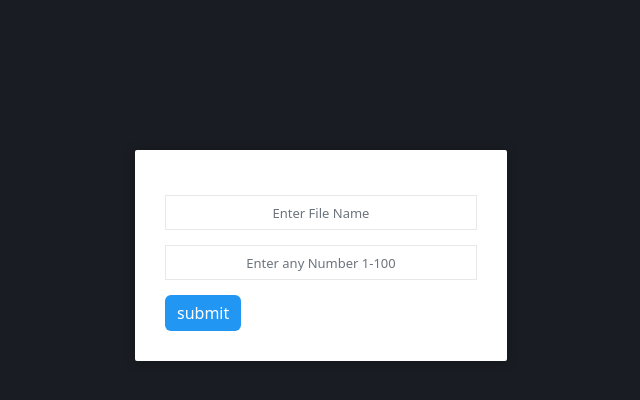
After one commit to ajithev400/celery_project, a Django app: template celery_project/example/templates/example/main.html in a window 1280 px wide. The commit adds this page. Shown: the top 400 px of the page, without its empty margins (319-959 px from the left). Run offline with Django 4.2, Linux system fonts and the light colour scheme; the template is opened without the code that fills it, so the values that code supplies are empty; parts of the project's set-up code (start-up, migrations or seed data) failed here and were passed over; some libraries are stand-ins or nearby versions.

Commit message:
ui created

```diff
--- a/celery_project/celery_project/settings.py
+++ b/celery_project/celery_project/settings.py
@@ -120,6 +120,10 @@ USE_TZ = True
 
 STATIC_URL = 'static/'
 
+STATICFILES_DIRS = [
+    BASE_DIR / 'static/'
+]
+
 # Default primary key field type
 # https://docs.djangoproject.com/en/4.1/ref/settings/#default-auto-field
 
--- a/celery_project/example/admin.py
+++ b/celery_project/example/admin.py
@@ -1,4 +1,4 @@
 from django.contrib import admin
-from .models import Celery_model
+from .models import Celery_log
 # Register your models here.
-admin.site.register(Celery_model)
+admin.site.register(Celery_log)
--- /dev/null
+++ b/celery_project/example/static/style.css
@@ -0,0 +1,226 @@
+body{
+    overflow: hidden;
+    height: 100%;
+    background: #191c22;
+    padding: 0;
+    margin-top:150px;
+}
+.lc-block {
+    margin-left: auto;
+    margin-right: auto;
+    background: #fff;
+    border-radius: 2px;
+    position: relative;
+    padding: 45px 30px 30px;
+}
+
+.lc-block.toggled {
+    -webkit-animation-name: fadeInUp;
+    animation-name: fadeInUp;
+    -webkit-animation-duration: .3s;
+    animation-duration: .3s;
+    -webkit-animation-fill-mode: both;
+    animation-fill-mode: both;
+    z-index: 10;
+}
+.lc-block .form-control {
+    text-align: center;
+}
+.lcb-float {
+    width: 60px;
+    height: 60px;
+    background: #fff;
+    border-radius: 50%;
+    box-shadow: 0 -10px 19px rgba(0, 0, 0, .38);
+    position: absolute;
+    top: -35px;
+    left: 50%;
+    margin-left: -30px;
+}
+.lcb-float img {
+    width: 100%;
+    height: 100%;
+    border-radius: 50%;
+    padding: 4px;
+}
+.lcb-float i {
+    color: #333;
+    font-size: 25px;
+    line-height: 60px;
+}
+.lcb-lockscreen {
+    position: relative;
+}
+.lcb-lockscreen .form-control {
+    padding-right: 35px;
+}
+.lcb-lockscreen .lcbl-btn {
+    background-color: #2196F3;
+    position: absolute;
+    top: 0;
+    right: 0;
+    width: 30px;
+    color: #fff;
+    font-size: 15px;
+    height: 27px;
+    margin: 4px;
+    line-height: 26px;
+    border-radius: 2px;
+}
+.login-navigation {
+    list-style: none;
+    padding: 0;
+    margin: 0;
+    position: absolute;
+    width: 100%;
+    left: 0;
+    bottom: -45px;
+}
+.login-navigation>li {
+    display: inline-block;
+    margin: 0 2px;
+    -webkit-transition: all;
+    -o-transition: all;
+    transition: all;
+    -webkit-transition-duration: 150ms;
+    transition-duration: 150ms;
+    cursor: pointer;
+    vertical-align: top;
+    color: #fff;
+    line-height: 16px;
+    min-width: 16px;
+    min-height: 16px;
+    -webkit-backface-visibility: hidden;
+    -moz-backface-visibility: hidden;
+    backface-visibility: hidden;
+}
+#footer, #footer .f-menu>li>a {
+    color: #a2a2a2;
+}
+.login-navigation>li>span {
+    opacity: 0;
+    filter: alpha(opacity=0);
+}
+.login-navigation>li:not(:hover) {
+    font-size: 0;
+    border-radius: 100%
+}
+.login-navigation>li:hover {
+    border-radius: 10px;
+    padding: 0 5px;
+    font-size: 8px;
+}
+.login-navigation>li:hover>span {
+    opacity: 1;
+    filter: alpha(opacity=100);
+}
+.lcb-float {
+    width: 60px;
+    height: 60px;
+    background: #fff;
+    border-radius: 50%;
+    box-shadow: 0 -10px 19px rgba(0,0,0,.38);
+    position: absolute;
+    top: -35px;
+    left: 50%;
+    margin-left: -30px;
+    text-align:center;
+}
+.lcb-float i {
+    color: #333;
+    font-size: 25px;
+    line-height: 60px;
+}
+.zmdi {
+    display: inline-block;
+    font: normal normal normal 14px/1 'Material-Design-Iconic-Font';
+    font-size: inherit;
+    text-rendering: auto;
+    -webkit-font-smoothing: antialiased;
+    -moz-osx-font-smoothing: grayscale;
+}
+.cr-alt label {
+    position: relative;
+    padding-left: 28px;
+}
+.form-group {
+    margin-bottom: 15px;
+}
+.c-gray {
+    color: #9e9e9e!important;
+}
+.form-control {
+    -webkit-transition: all;
+    -o-transition: all;
+    transition: all;
+    -webkit-transition-duration: .3s;
+    transition-duration: .3s;
+    resize: none;
+    box-shadow: 0 0 0 40px transparent!important;
+    border-radius: 0;
+}
+.form-control {
+    width: 100%;
+    height: 35px;
+    padding: 6px 12px;
+    background-color: #fff;
+    border: 1px solid #e8e8e8;
+    -webkit-box-shadow: inset 0 1px 1px rgba(0,0,0,.075);
+}
+.form-control, output {
+    font-size: 13px;
+    line-height: 1.42857143;
+    color: #9e9e9e;
+    display: block;
+}
+.lc-block {
+    box-shadow: 0 1px 11px rgba(0, 0, 0, .27);
+}
+.lc-block, .login-content:after {
+    vertical-align: middle;
+    display: inline-block;
+}
+.btn:not(.btn-alt) {
+    border: 0;
+}
+.btn-primary.active, .btn-primary.focus, .btn-primary:active, .btn-primary:focus,
+.btn-primary:hover, .open>.dropdown-toggle.btn-primary {
+    color: #fff;
+    background-color: #1791f2;
+    border-color: #0d87e9;
+}
+.btn-primary {
+    color: #fff;
+    background-color: #2196f3;
+    border-color: #0d8aee;
+}
+
+
+.mail-seccess {
+    text-align: center;
+	background: #fff;
+	border-top: 1px solid #eee;
+}
+.mail-seccess .success-inner {
+	display: inline-block;
+}
+.mail-seccess .success-inner h1 {
+	font-size: 100px;
+	text-shadow: 3px 5px 2px #3333;
+	color: #006DFE;
+	font-weight: 700;
+}
+.mail-seccess .success-inner h1 span {
+	display: block;
+	font-size: 25px;
+	color: #333;
+	font-weight: 600;
+	text-shadow: none;
+	margin-top: 20px;
+}
+.mail-seccess .success-inner p {
+	padding: 20px 15px;
+}
+.mail-seccess .success-inner .btn{
+	color:#fff;
+}
--- a/celery_project/example/templates/example/index.html
+++ b/celery_project/example/templates/example/index.html
@@ -1,14 +1,22 @@
 <!DOCTYPE html>
+{% load static %}
 <html lang="en">
 <head>
     <meta charset="UTF-8">
     <meta http-equiv="X-UA-Compatible" content="IE=edge">
     <meta name="viewport" content="width=device-width, initial-scale=1.0">
-    <title>Document</title>
+    <!-- CSS only -->
+    <link href="https://cdn.jsdelivr.net/npm/bootstrap@5.2.1/dist/css/bootstrap.min.css" rel="stylesheet"
+    integrity="sha384-iYQeCzEYFbKjA/T2uDLTpkwGzCiq6soy8tYaI1GyVh/UjpbCx/TYkiZhlZB6+fzT" crossorigin="anonymous">
+    <link href="https://maxcdn.bootstrapcdn.com/font-awesome/4.3.0/css/font-awesome.min.css" rel="stylesheet">
+    <link rel="stylesheet" href="{% static 'style.css' %}">
+    <title>Celery_Task</title>
 </head>
 <body>
-    <h1>Clery</h1>
-    <h1>Clery</h1>
-    <h1>Clery</h1><h1>Clery</h1>
+    {% block content %}
+
+	{% endblock content %}
+<script src="https://cdn.jsdelivr.net/npm/bootstrap@5.2.1/dist/js/bootstrap.bundle.min.js"
+    integrity="sha384-u1OknCvxWvY5kfmNBILK2hRnQC3Pr17a+RTT6rIHI7NnikvbZlHgTPOOmMi466C8" crossorigin="anonymous"></script>
 </body>
 </html>
--- /dev/null
+++ b/celery_project/example/templates/example/main.html
@@ -0,0 +1,24 @@
+{% extends 'example/index.html' %}
+{% load static %}
+{% block content %}
+<div class="container d-flex">
+
+
+    <form method="post" class="lc-block col-md-4 col-md-offset-4 toggled" id="l-login">
+        {% csrf_token %}
+
+        <div class="form-group">
+            <input type="text" name="file_name" class="form-control" placeholder="Enter File Name">
+        </div>
+        <div class="form-group">
+            <input type="text" name="count" class="form-control" placeholder="Enter any Number 1-100">
+        </div>
+        <div class="clearfix"></div>
+        <button type="submit" class="btn btn-block btn-primary btn-float m-t-25">submit</button>
+    </form>
+
+
+
+</div>
+
+{% endblock %}
--- a/celery_project/example/urls.py
+++ b/celery_project/example/urls.py
@@ -2,5 +2,6 @@ from django.urls import path
 from .import views
 
 urlpatterns = [
-    path('',views.index,name='index')
+    path('',views.index,name='index'),
+    path('success/',views.success, name='success')
 ]
--- a/celery_project/files/csv/akshay.csv
+++ /dev/null
@@ -1 +0,0 @@
-0,1,2,3,4,5,6,7,8,9
--- a/celery_project/files/csv/testFile.csv
+++ /dev/null
@@ -1 +0,0 @@
-0,1,2,3,4,5,6,7,8,9
```
Also changed, not shown: celery_project/example/models.py (+9 -9 lines), celery_project/example/tasks.py (+8 -15 lines), celery_project/example/templates/example/success.html (added, +20 -0 lines), celery_project/example/views.py (+30 -6 lines), celery_project/files/csv/jithin post.csv (added, +9 -0 lines), celery_project/db.sqlite3, celery_project/example/migrations/0002_alter_celery_model_status.py (added), celery_project/example/migrations/0003_celery_model_count_celery_model_file_name_and_more.py (added), celery_project/example/migrations/0004_rename_celery_model_celery_log.py (added), celery_project/files/csv/dummy.csv (deleted).
